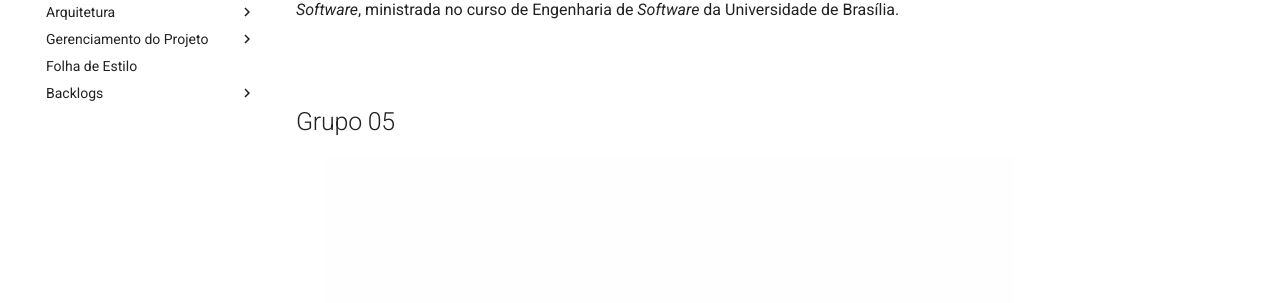
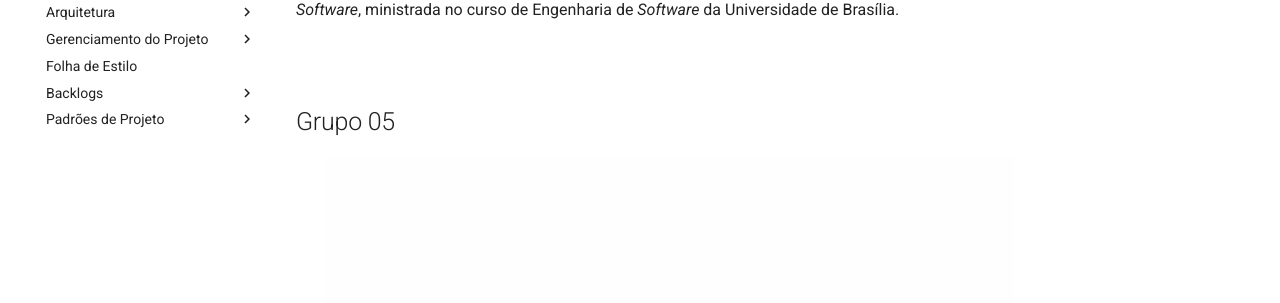
Before and after one commit to projeto-cascata/portal-cascata-docs, an MkDocs documentation site: the page built from docs/index.md, in a window 1280 px wide. Shown: the part 234-537 px from the top of the page. Built offline with MkDocs 1.6.1 and Material for MkDocs 9.7.7, drawn with Linux system fonts in a browser that asks for light colours; old or Windows-style settings are respelled for this version of MkDocs.

Commit message:
Adiciona pasta e arquivos base para documentação de padrões de projeto.

```diff
--- a/mkdocs.yml
+++ b/mkdocs.yml
@@ -34,6 +34,9 @@ pages:
     - Épicos: requisitos/epicos.md
     - Features: requisitos/features.md
     - Histórias de Usuários: requisitos/backlogproduct.md
+  - Padrões de Projeto:
+    - GRASPs: padroes/grasp.md
+    - GOFs: padroes/gof.md
 
 
 theme: material
```
Also changed, not shown: docs/padroes/gof.md (added, +1 -0 lines), docs/padroes/grasp.md (added, +1 -0 lines).
